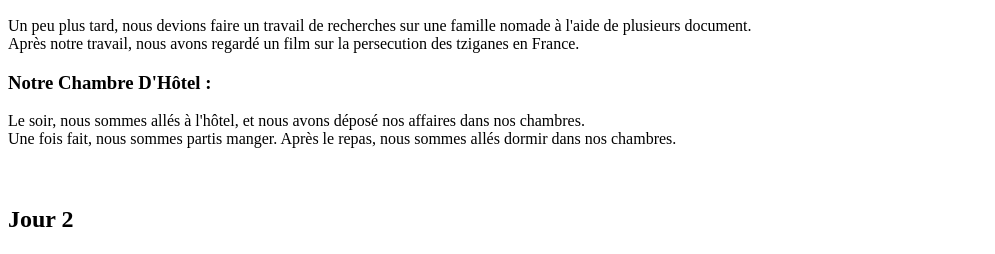
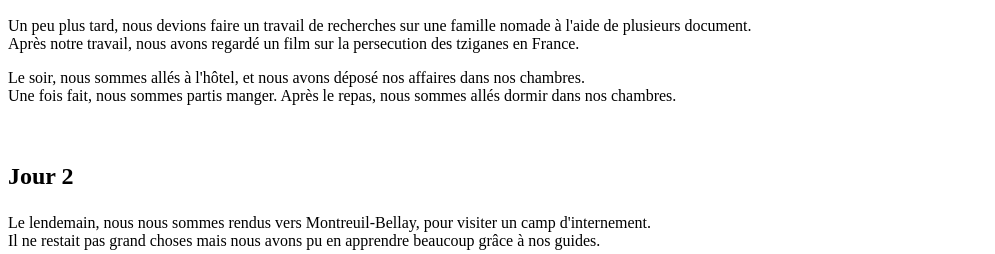
Before and after one commit to Akiki71/lowdiscovery, a plain HTML site: page index.html in a window 1280 px wide. Shown: the part 1123-1377 px from the top of the page, without its empty margins (0-995 px from the left). Drawn offline with Linux system fonts and the light colour scheme.

Commit message:
Update index.html

```diff
--- a/index.html
+++ b/index.html
@@ -39,7 +39,7 @@ Nous avons ensuite visité le musée,avec l'ensemble des élèves et nos profess
         <p style="text-align:center"> <img src="Baraque_ok_EC.jpg" width="600px"/></p>
 <p>Un peu plus tard, nous devions faire un travail de recherches sur une famille nomade à l'aide de plusieurs document.<br>
 Après notre travail, nous avons regardé un film sur la persecution des tziganes en France.
- <h3> <p> Notre Chambre D'Hôtel : </p> </h3>
+
 
             <p>Le soir, nous sommes allés à l'hôtel, et nous avons déposé nos affaires dans nos chambres.<br>
    Une fois fait, nous sommes partis manger. Après le repas, nous sommes allés dormir dans nos chambres.
```
